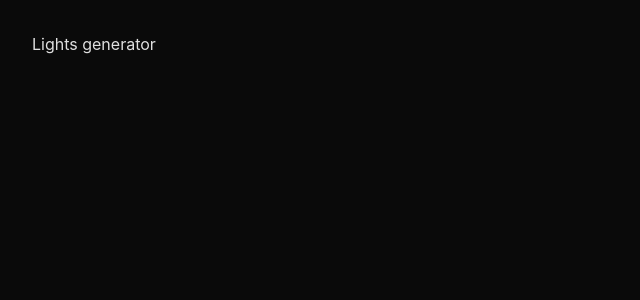
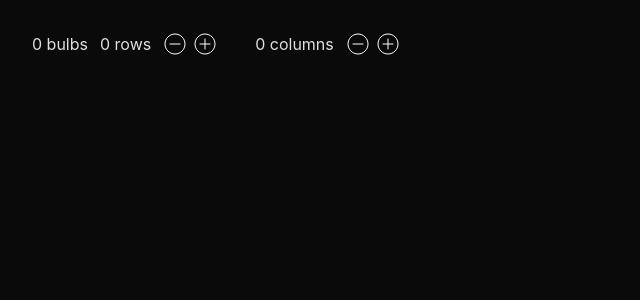
Before and after one commit to transcendence12/lights-generator-app, a React (Vite) app: page / in a window 1280 px wide. Shown: the top 300 px of the page, without its empty margins (0-640 px from the left). Built offline with nearby package versions, Linux system fonts and the light colour scheme.

Commit message:
feat: create counter

```diff
--- a/src/App.css
+++ b/src/App.css
@@ -3,3 +3,15 @@
   margin: 0 auto;
   padding: 2rem;
 }
+
+.nav {
+  display: flex;
+}
+
+nav > * {
+  margin-right: 32px;
+}
+
+.counter {
+  margin-right: 12px;
+}
--- a/src/App.jsx
+++ b/src/App.jsx
@@ -1,7 +1,17 @@
 import "./App.css";
+import { Counter } from "./components/Counter";
+import { Text } from "./components/Text";
 
 function App() {
-  return <div>Lights generator</div>;
+  return (
+    <div>
+      <nav className="nav">
+        <Text>0 bulbs</Text>
+        <Counter text={"rows"} count={0} />
+        <Counter text={"columns"} count={0} />
+      </nav>
+    </div>
+  );
 }
 
 export default App;
--- /dev/null
+++ b/src/components/Counter.jsx
@@ -0,0 +1,33 @@
+import { Text } from "./Text";
+import { IconDecrement } from "./icons/IconDecrement";
+import { IconIncrement } from "./icons/IconIncrement";
+
+import styles from "./Counter.module.css";
+import { useState } from "react";
+
+export const Counter = (props) => {
+    const [value, setValue] = useState(0);
+
+    const handleIncrement = () => {
+        setValue(value + 1);
+    };
+
+    const handleDecrement = () => {
+        if (value <= 0) {
+            return
+        }
+        setValue(value - 1)
+    }
+
+  return (
+    <div className={styles.wrapper}>
+      <Text>
+        {value} {props.text}
+      </Text>
+      <nav>
+        <IconDecrement onClick={handleDecrement} />
+        <IconIncrement onClick={handleIncrement} />
+      </nav>
+    </div>
+  );
+};
--- /dev/null
+++ b/src/components/Counter.module.css
@@ -0,0 +1,11 @@
+.wrapper {
+    display: flex;
+};
+
+.wrapper nav {
+    margin-left: 12px;
+}
+
+.wrapper nav svg {
+    margin-right: 6px;
+}
--- /dev/null
+++ b/src/components/Text.jsx
@@ -0,0 +1,3 @@
+export const Text = (props) => {
+  return <p className="counter">{props.children}</p>;
+};
--- /dev/null
+++ b/src/components/icons/IconDecrement.jsx
@@ -0,0 +1,20 @@
+export const IconDecrement = (props) => {
+  return (
+    <svg
+      onClick={props.onClick}
+      xmlns="http://www.w3.org/2000/svg"
+      width="24"
+      height="24"
+      viewBox="0 0 24 24"
+      fill="none"
+    >
+      <path d="M17 12H7" stroke="white" strokeLinecap="round" />
+      <path
+        fillRule="evenodd"
+        clipRule="evenodd"
+        d="M12 22C17.5228 22 22 17.5228 22 12C22 6.47715 17.5228 2 12 2C6.47715 2 2 6.47715 2 12C2 17.5228 6.47715 22 12 22Z"
+        stroke="white"
+      />
+    </svg>
+  );
+};
--- /dev/null
+++ b/src/components/icons/IconIncrement.jsx
@@ -0,0 +1,21 @@
+export const IconIncrement = (props) => {
+  return (
+    <svg
+      onClick={props.onClick}
+      xmlns="http://www.w3.org/2000/svg"
+      width="24"
+      height="24"
+      viewBox="0 0 24 24"
+      fill="none"
+    >
+      <path d="M17 12H7" stroke="white" strokeLinecap="round" />
+      <path d="M12 17V7" stroke="white" strokeLinecap="round" />
+      <path
+        fillRule="evenodd"
+        clipRule="evenodd"
+        d="M12 22C17.5228 22 22 17.5228 22 12C22 6.47715 17.5228 2 12 2C6.47715 2 2 6.47715 2 12C2 17.5228 6.47715 22 12 22Z"
+        stroke="white"
+      />
+    </svg>
+  );
+};
```
Also changed, not shown: .eslintrc.cjs.
